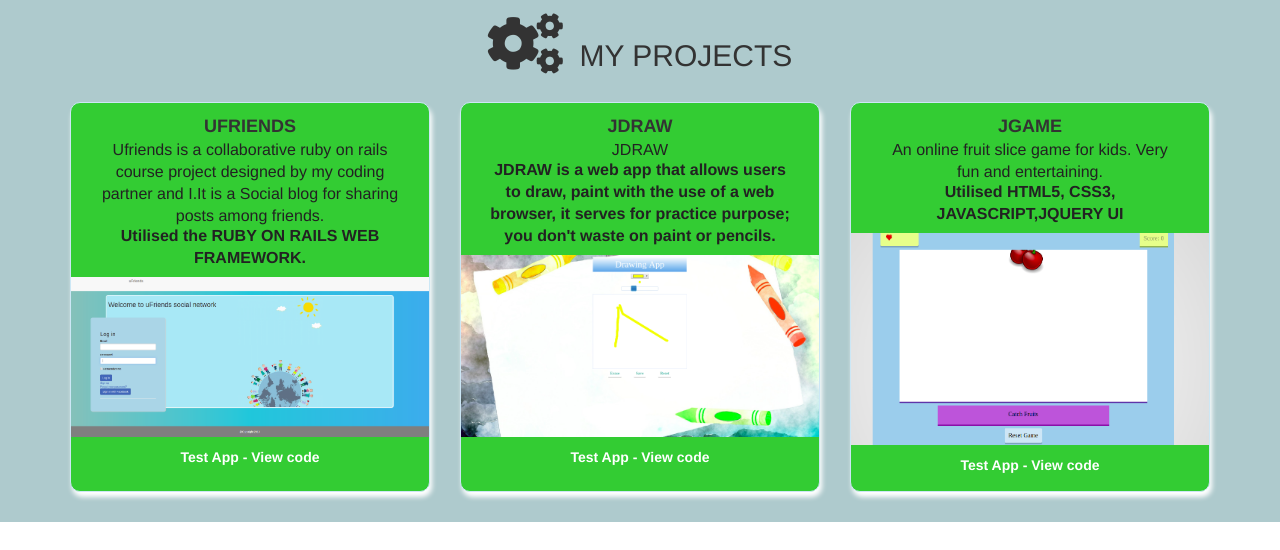
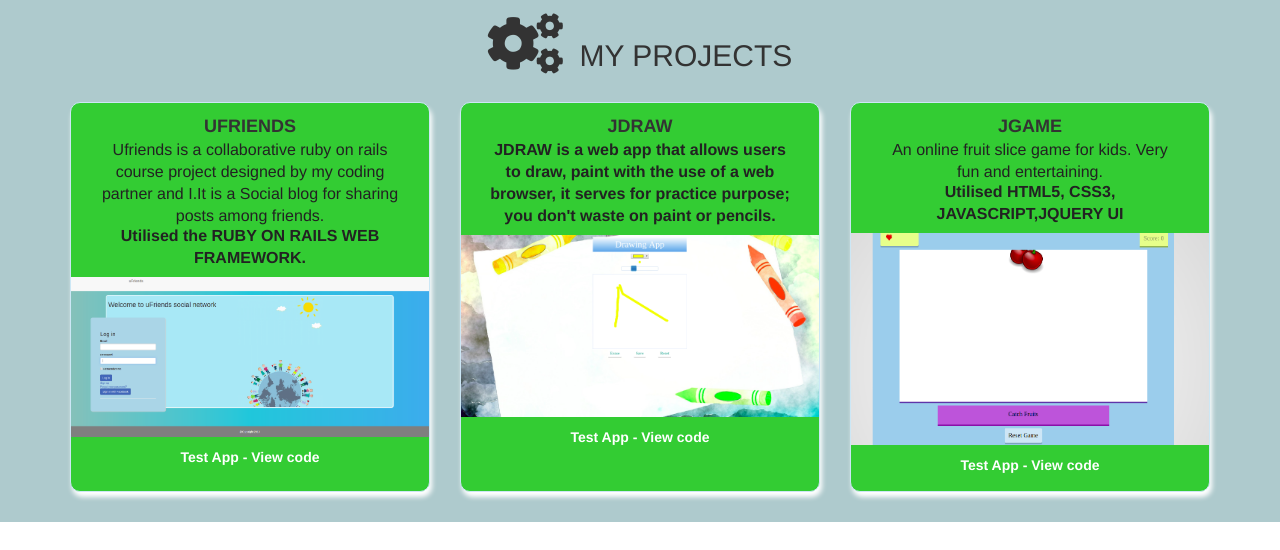
Before and after one commit to ngodi/ZTM_challenge16, a plain HTML site: page index.html in a window 1280 px wide. Shown: the part 1340-1890 px from the top of the page. Drawn offline with Linux system fonts and the light colour scheme.

Commit message:
projects updated

```diff
--- a/index.html
+++ b/index.html
@@ -149,7 +149,6 @@
                             <div class="card card-blue text">
 
                                 <h4><b>JDRAW</b></h4>
-                                <p>JDRAW</p>
                                 <p><b>JDRAW is a web app that allows users to draw, paint with the use of a web browser, it serves for practice purpose; you don't waste on paint or pencils.</b></p>
                                 <img class="project-image " src="assets/img/jdraw.png">
                              <span><a href="#">Test App</a>  - <a href="https://github.com/ngodi/JQuery_Drawing_App">View code</a> </span>
```
